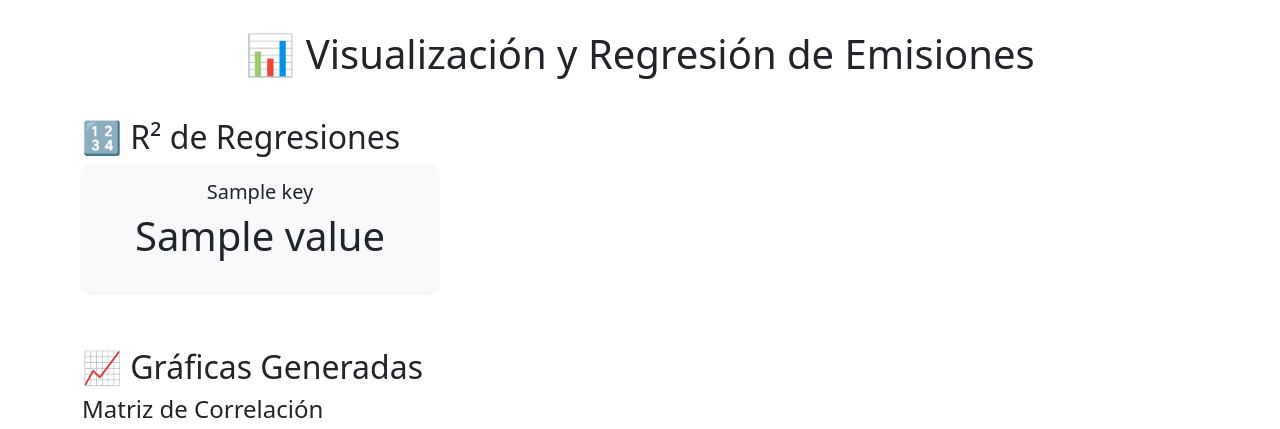
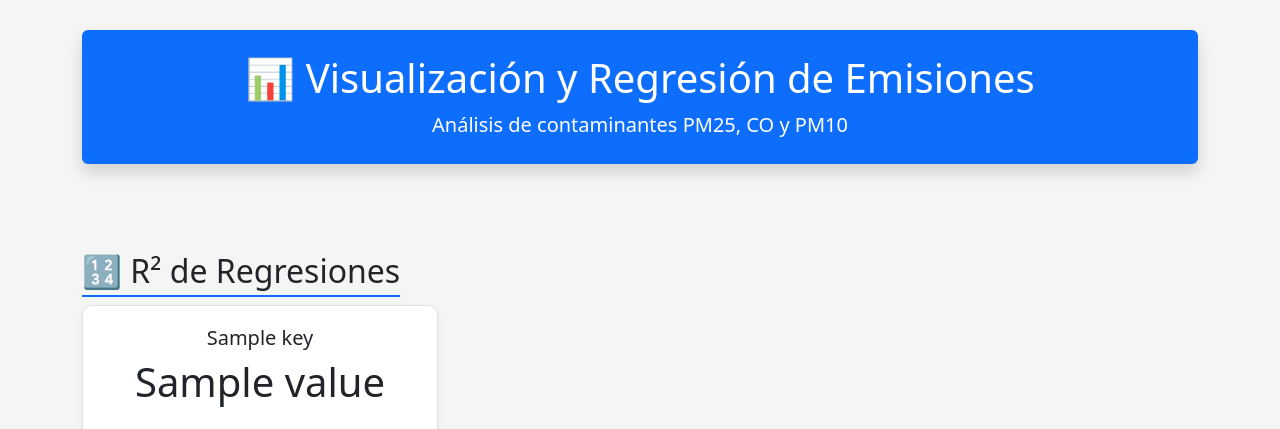
Before and after one commit to jebuitrago79/Proyecto_Contaminacion, a FastAPI app: template templates/index.html in a window 1280 px wide. Shown: the top 429 px of the page. Run offline with FastAPI, Linux system fonts and the light colour scheme; the template is opened without the code that fills it: most values are stand-ins (such as "Sample title", 1, 10 or a date in 2020).

Commit message:
Mejora visual en el HTML

```diff
--- a/templates/index.html
+++ b/templates/index.html
@@ -1,25 +1,58 @@
 <!DOCTYPE html>
 <html lang="es">
 <head>
-    <meta charset="UTF-8">
+  <meta charset="UTF-8" />
   <title>Análisis de PM25, CO y PM10</title>
-    <link href="https://cdn.jsdelivr.net/npm/bootstrap@5.3.2/dist/css/bootstrap.min.css" rel="stylesheet">
+  <link href="https://cdn.jsdelivr.net/npm/bootstrap@5.3.2/dist/css/bootstrap.min.css" rel="stylesheet" />
   <style>
-        body { padding-top: 30px; }
-        img { max-width: 100%; height: auto; border-radius: 10px; margin-bottom: 20px; }
-        h2, h3 { margin-top: 40px; }
-        .r2-box { background-color: #f8f9fa; padding: 10px; border-radius: 10px; }
+    body {
+      padding-top: 30px;
+      background-color: #f5f5f5;
+    }
+    h2, h3 {
+      margin-top: 40px;
+    }
+    .r2-box {
+      background-color: white;
+      border: 1px solid #dee2e6;
+      border-radius: 10px;
+      padding: 20px;
+      transition: transform 0.2s ease;
+    }
+    .r2-box:hover {
+      transform: scale(1.03);
+    }
+    img {
+      max-width: 100%;
+      height: auto;
+      border-radius: 10px;
+      margin-bottom: 20px;
+    }
+    .section-title {
+      border-bottom: 2px solid #0d6efd;
+      display: inline-block;
+      padding-bottom: 5px;
+    }
+    .data-table th, .data-table td {
+      vertical-align: middle;
+    }
+    .card-title {
+      font-weight: 600;
+    }
   </style>
 </head>
 <body>
 <div class="container">
-    <h1 class="text-center mb-4">📊 Visualización y Regresión de Emisiones</h1>
+  <div class="bg-primary text-white text-center p-4 rounded mb-5 shadow">
+    <h1>📊 Visualización y Regresión de Emisiones</h1>
+    <p class="lead mb-0">Análisis de contaminantes PM25, CO y PM10</p>
+  </div>
 
-    <h2>🔢 R² de Regresiones</h2>
+  <h2 class="section-title">🔢 R² de Regresiones</h2>
   <div class="row">
     {% for key, value in r2_scores.items() %}
-        <div class="col-md-4">
-            <div class="r2-box text-center shadow-sm p-3 mb-3">
+    <div class="col-md-4 mb-4">
+      <div class="r2-box text-center shadow-sm">
         <h5>{{ key }}</h5>
         <p class="display-6">{{ value }}</p>
       </div>
@@ -27,31 +60,62 @@
     {% endfor %}
   </div>
 
-    <h2>📈 Gráficas Generadas</h2>
-    <h4>Matriz de Correlación</h4>
-    <img src="{{ imagenes.heatmap }}" alt="Matriz de correlación">
+  <h2 class="section-title">📈 Gráficas Generadas</h2>
+  <div class="card shadow-sm mb-4">
+    <div class="card-body text-center">
+      <h5 class="card-title">Matriz de Correlación</h5>
+      <img src="{{ imagenes.heatmap }}" alt="Matriz de correlación" />
+    </div>
+  </div>
 
+  <div class="row">
+    <div class="col-md-6">
       <h4>Dispersión PM25 vs CO</h4>
-    <img src="{{ imagenes.dispersion_co }}" alt="Dispersión CO">
+      <img src="{{ imagenes.dispersion_co }}" alt="Dispersión CO" />
+    </div>
+    <div class="col-md-6">
+      <h4>Dispersión PM25 vs PM10</h4>
+      <img src="{{ imagenes.dispersion_pm10 }}" alt="Dispersión PM10" />
+    </div>
+  </div>
 
-    <h4>Dispersión PM25 vs PM10</h4>
-    <img src="{{ imagenes.dispersion_pm10 }}" alt="Dispersión PM10">
+  <div class="row">
+    <div class="col-md-6">
+      <h4>Regresión PM25 → CO</h4>
+      <img src="{{ imagenes.regresion_co }}" alt="Regresión CO" />
+    </div>
+    <div class="col-md-6">
+      <h4>Regresión PM25 → PM10</h4>
+      <img src="{{ imagenes.regresion_pm10 }}" alt="Regresión PM10" />
+    </div>
+  </div>
 
-    <h4>Regresión PM25 → CO</h4>
-    <img src="{{ imagenes.regresion_co }}" alt="Regresión CO">
+  <!-- Collapse: Promedio Anual PM25 Gráfico -->
+  <h2 class="section-title mt-5">📊 Promedio Anual de PM25</h2>
+  <p>
+    <a class="btn btn-outline-primary" data-bs-toggle="collapse" href="#graficaPM25" role="button" aria-expanded="false" aria-controls="graficaPM25">
+      Mostrar/Ocultar Gráfica
+    </a>
+  </p>
+  <div class="collapse" id="graficaPM25">
+    <div class="card card-body shadow-sm">
+      <img src="{{ imagenes.pm25_anual }}" alt="PM25 por año" />
+    </div>
+  </div>
 
-    <h4>Regresión PM25 → PM10</h4>
-    <img src="{{ imagenes.regresion_pm10 }}" alt="Regresión PM10">
-
-    <h4>Promedio Anual de PM25</h4>
-    <img src="{{ imagenes.pm25_anual }}" alt="PM25 por año">
-
-    <h2>📅 Promedio Anual de PM25</h2>
-    <table class="table table-bordered table-striped mt-3">
-        <thead class="table-dark">
+  <!-- Collapse: Tabla Promedio Anual PM25 -->
+  <h2 class="section-title mt-5">📅 Promedio Anual de PM25</h2>
+  <p>
+    <a class="btn btn-outline-primary" data-bs-toggle="collapse" href="#tablaPM25" role="button" aria-expanded="false" aria-controls="tablaPM25">
+      Mostrar/Ocultar Tabla
+    </a>
+  </p>
+  <div class="collapse" id="tablaPM25">
+    <table class="table table-hover text-center data-table">
+      <thead class="table-primary">
         <tr>
-                <th>Año</th>
-                <th>PM25 Promedio</th>
+          <th>📅 Año</th>
+          <th>🌫️ PM25 Promedio</th>
         </tr>
       </thead>
       <tbody>
@@ -63,10 +127,19 @@
         {% endfor %}
       </tbody>
     </table>
+  </div>
 
-    <h2>🧮 Matriz de Correlación</h2>
-    <table class="table table-bordered mt-3">
-        <thead class="table-secondary">
+  <!-- Collapse: Matriz de Correlación -->
+  <h2 class="section-title mt-5">🧮 Matriz de Correlación</h2>
+  <p>
+    <a class="btn btn-outline-primary" data-bs-toggle="collapse" href="#matrizCorrelacion" role="button" aria-expanded="false" aria-controls="matrizCorrelacion">
+      Mostrar/Ocultar Matriz
+    </a>
+  </p>
+  <div class="collapse" id="matrizCorrelacion">
+    <div class="table-responsive">
+      <table class="table table-bordered mt-3 data-table">
+        <thead class="table-secondary text-center">
           <tr>
             <th></th>
             {% for col in correlation_matrix.keys() %}
@@ -77,14 +150,19 @@
         <tbody>
           {% for row_name, row in correlation_matrix.items() %}
           <tr>
-                <th>{{ row_name }}</th>
+            <th class="text-center">{{ row_name }}</th>
             {% for col in correlation_matrix.keys() %}
-                    <td>{{ row[col] }}</td>
+            <td class="text-center">{{ row[col] }}</td>
             {% endfor %}
           </tr>
           {% endfor %}
         </tbody>
       </table>
     </div>
+  </div>
+</div>
+
+<!-- Script Bootstrap para collapses -->
+<script src="https://cdn.jsdelivr.net/npm/bootstrap@5.3.2/dist/js/bootstrap.bundle.min.js"></script>
 </body>
 </html>
```
Also changed, not shown: static/dispersion_pm25_vs_co.png, static/dispersion_pm25_vs_pm10.png. Lines whose indentation alone changed are shown as unchanged.
